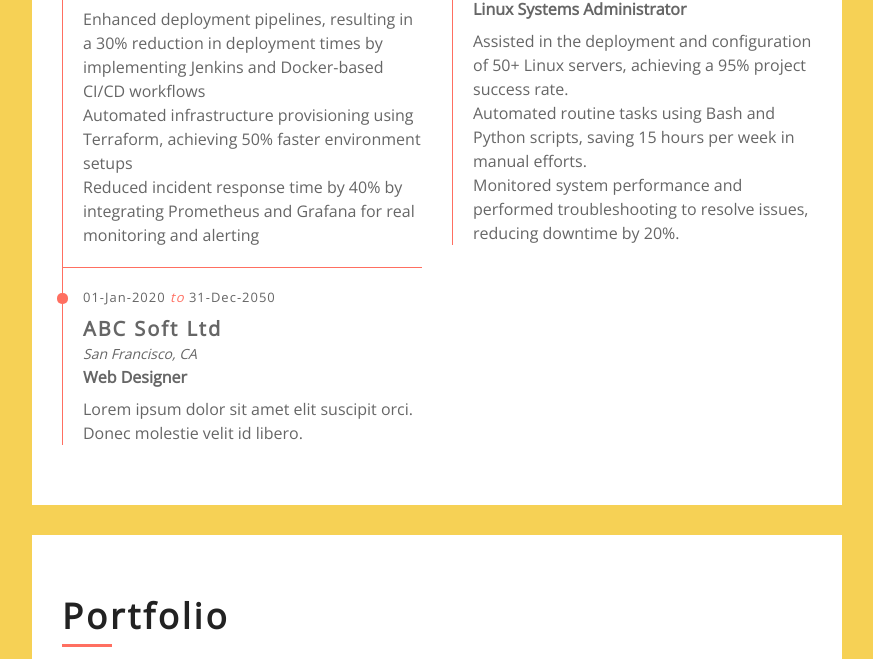
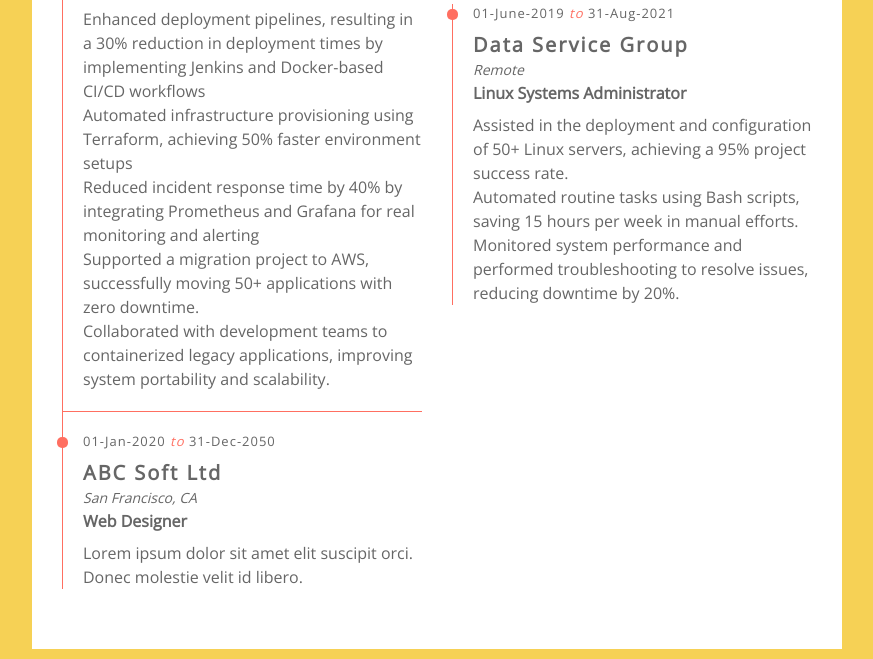
Before and after one commit to boateng0303/resume, a plain HTML site: page index.html in a window 1280 px wide. Shown: the part 1843-2502 px from the top of the page, without its empty margins (368-1241 px from the left). Drawn offline with nearby package versions, Linux system fonts and the light colour scheme.

Commit message:
follow commit

```diff
--- a/index.html
+++ b/index.html
@@ -199,6 +199,8 @@
                                     <p>Enhanced deployment pipelines, resulting in a 30% reduction in deployment times by implementing Jenkins and Docker-based CI/CD workflows</p>
                                     <p>Automated infrastructure provisioning using Terraform, achieving 50% faster environment setups</p>
                                     <p>Reduced incident response time by 40% by integrating Prometheus and Grafana for real monitoring and alerting</p>
+                                    <p>Supported a migration project to AWS, successfully moving 50+ applications with zero downtime.</p>
+                                    <p>Collaborated with development teams to containerized legacy applications, improving system portability and scalability.</p>
                                 </div>
                             </div>
                             <div class="col-md-6">
@@ -208,8 +210,10 @@
                                     <h4>Remote</h4>
                                     <h5>Linux Systems Administrator</h5>
                                     <p>Assisted in the deployment and configuration of 50+ Linux servers, achieving a 95% project success rate.</p>
-                                    <p>Automated routine tasks using Bash and Python scripts, saving 15 hours per week in manual efforts.</p>
+                                    <p>Automated routine tasks using Bash scripts, saving 15 hours per week in manual efforts.</p>
                                     <p>Monitored system performance and performed troubleshooting to resolve issues, reducing downtime by 20%.</p>
+
+
                                 </div>
                             </div>
                             <div class="col-md-6">
```
